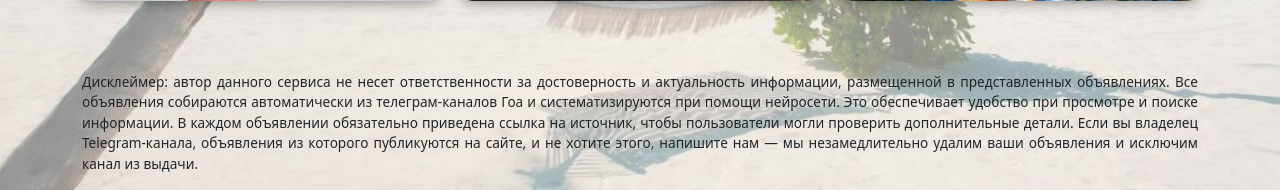
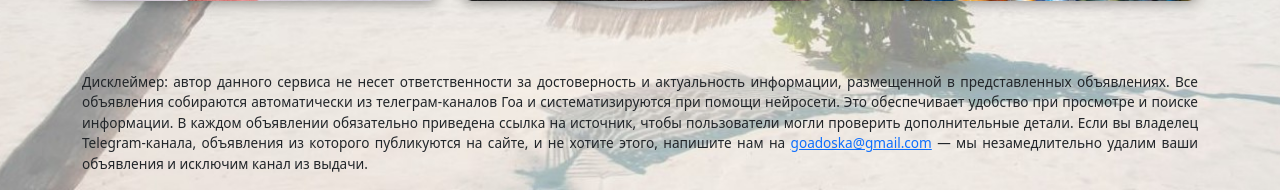
Before and after one commit to Demitrofan/Goads, a Django app: page / in a window 1280 px wide. Shown: the part 610-800 px from the top of the page. Run offline with Django 5.2, Linux system fonts and the light colour scheme; the visitor is signed in with stand-in values (Sample User, id 1); data that the repository does not hold is empty.

Commit message:
Дисклеймер: почта проекта goadoska@gmail.com
Co-Authored-By: Claude Opus 5.5 <noreply@anthropic.com>

```diff
--- a/ads/templates/index.html
+++ b/ads/templates/index.html
@@ -78,7 +78,7 @@
                     обеспечивает удобство при просмотре и поиске информации. В каждом объявлении обязательно приведена ссылка на источник, чтобы пользователи могли проверить
                     дополнительные детали.
                     Если вы владелец Telegram-канала, объявления из которого публикуются на сайте, и не хотите этого,
-                    напишите нам — мы незамедлительно удалим ваши объявления и исключим канал из выдачи.
+                    напишите нам на <a href="mailto:goadoska@gmail.com">goadoska@gmail.com</a> — мы незамедлительно удалим ваши объявления и исключим канал из выдачи.
                 </p>
             </div>
         </div>
```
